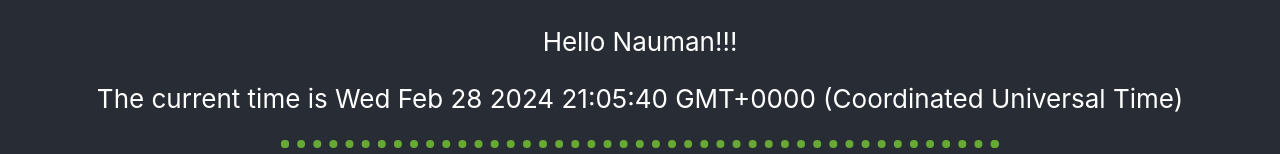
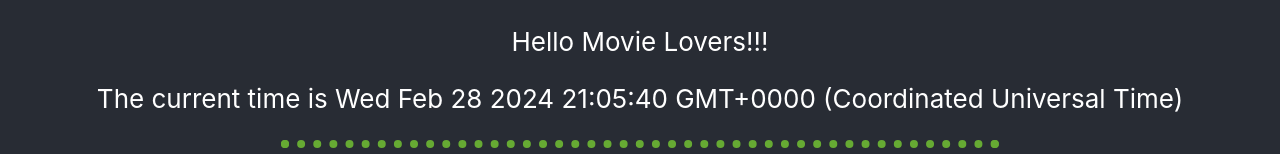
Before and after one commit to fantauzd/Movie-Collection-React-App, a React (Create React App) app in the folder movie-collection/: page / in a window 1280 px wide. Shown: the top 154 px of the page. Built offline with nearby package versions, Linux system fonts and the light colour scheme.

Commit message:
changed greeting text in App.js to not be specific to one user

```diff
--- a/movie-collection/src/App.js
+++ b/movie-collection/src/App.js
@@ -4,7 +4,7 @@ import movies from './data/movies';
 import MovieCollection from './components/MovieCollection';
 
 function App() {
-  const name = 'Nauman';
+  const name = 'Movie Lovers';
   return (
     <div className="App">
       <header className="App-header">
```
